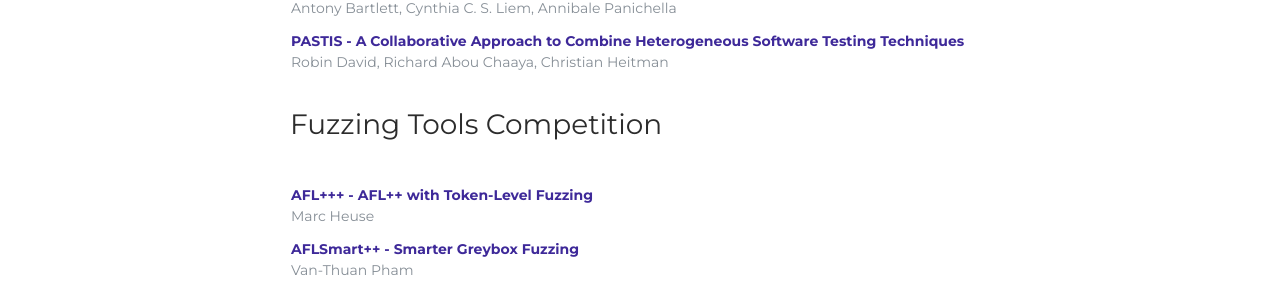
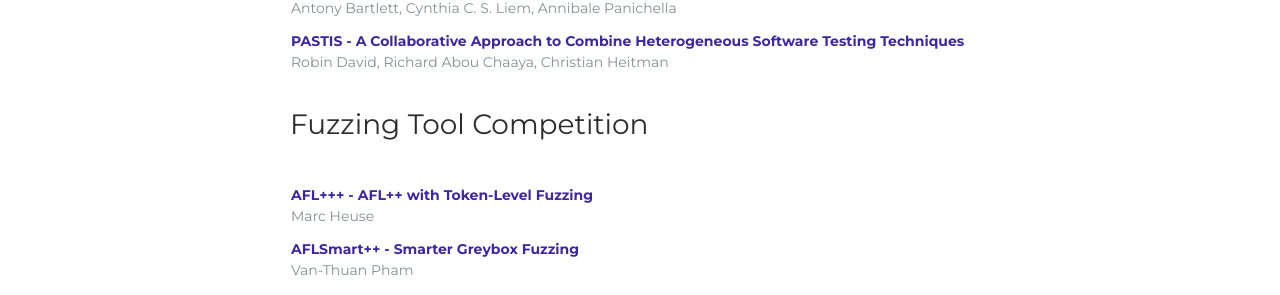
Before and after one commit to sbft23/sbft23.github.io, a Jekyll site: the page built from program/index.html, in a window 1280 px wide and 900 px high, scrolled down 672 px. Shown: the part 153-448 px from the top of the window. Built offline with Jekyll 4.4.1, drawn with Linux system fonts in a browser that asks for light colours; nearby versions of some CDN libraries.

Commit message:
spelling

```diff
--- a/program/index.html
+++ b/program/index.html
@@ -28,7 +28,7 @@
     <br>
 
     <div class="container">
-        <h3>Fuzzing Tools Competition</h3>
+        <h3>Fuzzing Tool Competition</h3>
         <div class="table-condensed">
             <table class="committee-table">
                 {% assign tools = site.data.program.fuzztools | sort: "title" %}
```
